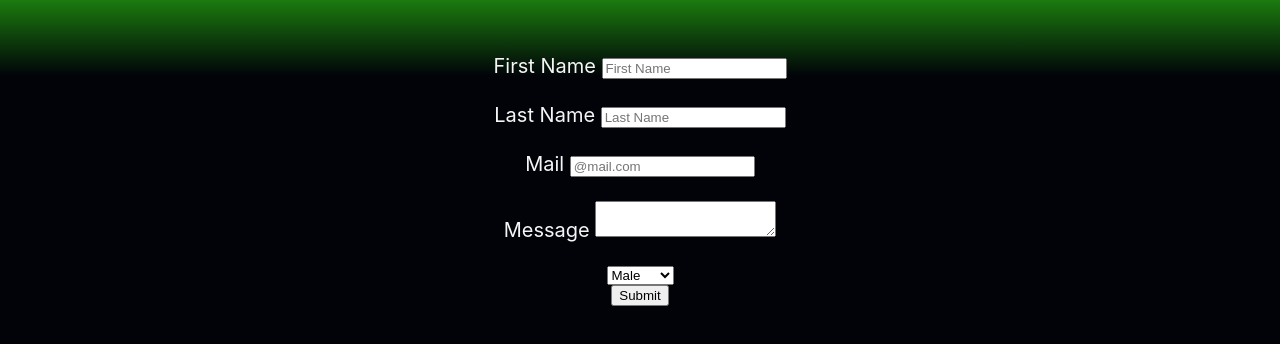
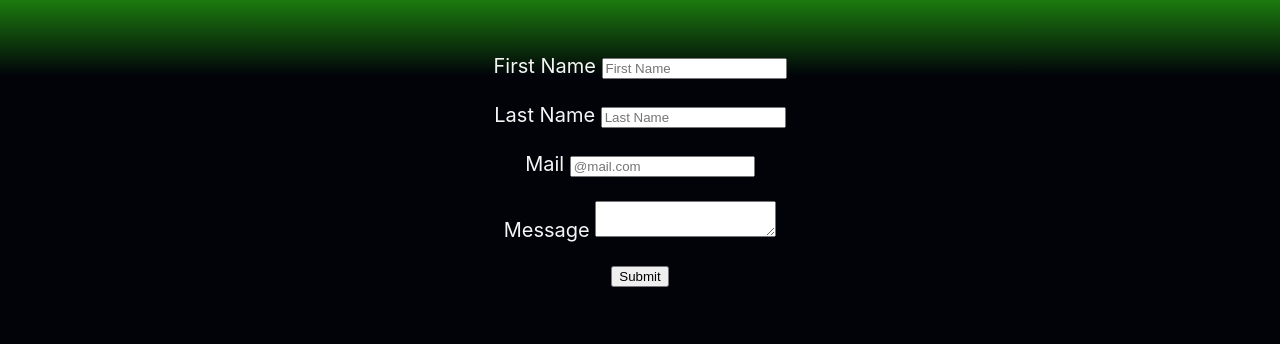
Before and after one commit to deepdev369/deepdev369.github.io, a plain HTML site: page contactus.html in a window 1280 px wide. Shown: the part 84-428 px from the top of the page. Drawn offline with Linux system fonts and the light colour scheme.

Commit message:
info updates

```diff
--- a/contactus.html
+++ b/contactus.html
@@ -35,13 +35,6 @@
                 </div>
                 <br>
                 <div>
-                    <select name="gender">
-                        <option value="Male">Male</option>
-                        <option value="Female">Female</option>
-                        <option value="Other">Other</option>
-                    </select>
-                </div>
-                <div>
                     <input type="Submit", name="submit", value="Submit">
                 </div>
             </form>
```
Also changed, not shown: index.html (+2 -2 lines).
